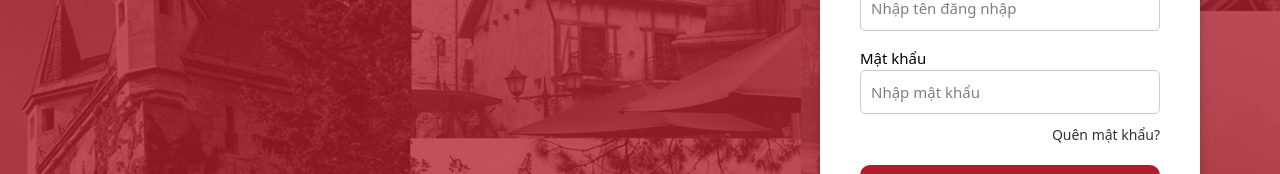
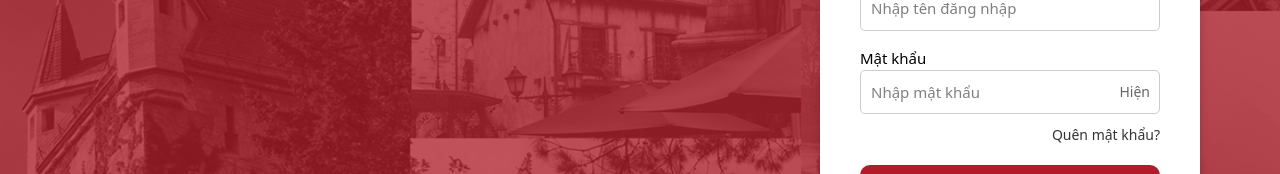
Before and after one commit to ZIziSora2430/Statch, a React (Vite) app in the folder frontend1/: page / in a window 1280 px wide. Shown: the part 324-498 px from the top of the page. Built offline with nearby package versions, Linux system fonts and the light colour scheme; no server answers.

Commit message:
Add password reveal

```diff
--- a/frontend1/src/pages/SignInPage.jsx
+++ b/frontend1/src/pages/SignInPage.jsx
@@ -16,6 +16,7 @@ function SignInPage() {
   // ✅ THÊM: State để lưu thông tin đăng nhập
   const [username, setUsername] = useState("");
   const [password, setPassword] = useState("");
+  const [showPassword, setShowPassword] = useState(false);
   const [loading, setLoading] = useState(false);
 
   // ✅ THÊM: Hàm xử lý submit form - GỌI API LOGIN
@@ -149,22 +150,40 @@ function SignInPage() {
           }}>Mật khẩu</label>
 
           {/* ✅ THÊM: value và onChange để lưu password vào state */}
+          <div style={{ position: "relative", width: "100%" }}>
             <input
-            type="password"
+              type={showPassword ? "text" : "password"}
               placeholder="Nhập mật khẩu"
               value={password}
               onChange={(e) => setPassword(e.target.value)}
               required // ✅ THÊM: Bắt buộc nhập
               style={{
-              padding: '10px',
+                padding: '10px 40px 10px 10px',
                 border: '1px solid #ccc',
                 borderRadius: '5px',
                 width: '100%',
                 marginBottom: '10px',
-
                 fontSize: '15px'
               }}
             />
+            <button
+              type="button"
+              onClick={() => setShowPassword(!showPassword)}
+              style={{
+                position: "absolute",
+                right: "10px",
+                top: 21,
+                transform: "translateY(-50%)",
+                background: "none",
+                border: "none",
+                cursor: "pointer",
+                fontSize: "14px",
+                color: "#666",
+              }}
+            >
+              {showPassword ? "Ẩn" : "Hiện"}
+            </button>
+          </div>
 
           {/* ✅ MỚI CẬP NHẬT: Đổi <a> thành <button> để tránh navigation không mong muốn */}
           <button
--- a/frontend1/src/pages/SignUpPage.jsx
+++ b/frontend1/src/pages/SignUpPage.jsx
@@ -19,7 +19,10 @@ function SignUpPage() {
   const [username, setUsername] = useState("");
   const [email, setEmail] = useState("");
   const [password, setPassword] = useState("");
+  const [showPassword, setShowPassword] = useState(false);
+  const [showPassword2, setShowPassword2] = useState(false);
   const [confirmPassword, setConfirmPassword] = useState("");
+  const [error, setError] = useState("");
   const [role, setRole] = useState("");
   const [loading, setLoading] = useState(false); // ✅ THÊM: Loading state
   const navigate = useNavigate();
@@ -189,14 +192,15 @@ function SignUpPage() {
 
           {/* ✅ THÊM: required */}
           {/* ✅ ĐÃ BỎ: minLength để test dễ hơn */}
+          <div>
             <input
-            type="password"
+              type={showPassword ? "text" : "password"}
               placeholder="Nhập mật khẩu"
               value={password}
               onChange={(e) => setPassword(e.target.value)}
               required // ✅ THÊM
               style={{
-              padding: '10px',
+                padding: '10px 40px 10px 10px',
                 border: '1px solid #ccc',
                 borderRadius: '5px',
                 width: '100%',
@@ -205,6 +209,23 @@ function SignUpPage() {
                 fontSize: '15px'
               }}
             />
+            <button
+              type="button"
+              onClick={() => setShowPassword(!showPassword)}
+              style={{
+                position: "absolute",
+                right: "10px",
+                top: 310,
+                right:50,
+                transform: "translateY(-50%)",
+                background: "none",
+                border: "none",
+                cursor: "pointer",
+                fontSize: "14px",
+                color: "#666",
+              }}
+            >{showPassword ? "Ẩn" : "Hiện"}</button>
+          </div>
 
           {/* Confirm Password */}
           <label style={{
@@ -215,14 +236,15 @@ function SignUpPage() {
           }}>Xác nhận mật khẩu</label>
 
           {/* ✅ THÊM: required */}
+          <div>
             <input
-            type="password"
+              type={showPassword2 ? "text" : "password"}
               placeholder="Nhập lại mật khẩu"
               value={confirmPassword}
               onChange={(e) => setConfirmPassword(e.target.value)}
               required // ✅ THÊM
               style={{
-              padding: '10px',
+                padding: '10px 40px 10px 10px',
                 border: '1px solid #ccc',
                 borderRadius: '5px',
                 width: '100%',
@@ -231,7 +253,38 @@ function SignUpPage() {
                 fontSize: '15px'
               }}
             />
+            <button
+              type="button"
+              onClick={() => setShowPassword2(!showPassword2)}
+              style={{
+                position: "absolute",
+                right: "10px",
+                top: 387,
+                right:50,
+                transform: "translateY(-50%)",
+                background: "none",
+                border: "none",
+                cursor: "pointer",
+                fontSize: "14px",
+                color: "#666",
+              }}
+            >{showPassword2 ? "Ẩn" : "Hiện"}</button>
+          </div>
 
+          {/* ✅ THÊM: Hiển thị thông báo lỗi nếu có */}
+          {/* ✅ MỚI CẬP NHẬT: Thêm background màu đỏ nhạt để dễ nhận biết */}
+          {error && (
+            <p style={{
+              color: '#B01C29', // ✅ MỚI CẬP NHẬT: Dùng màu brand thay vì 'red'
+
+              marginBottom: '10px',
+              fontSize: '13px', // ✅ MỚI CẬP NHẬT: Giảm size từ 14px xuống 13px
+              textAlign: 'center',
+              backgroundColor: '#ffe6e6', // ✅ MỚI THÊM: Background nhạt
+              padding: '8px', // ✅ MỚI THÊM: Padding cho đẹp
+              borderRadius: '5px' // ✅ MỚI THÊM: Bo góc
+            }}>{error}</p>
+          )}
 
           <p style={{
             textAlign: 'right',
```
Lines whose indentation alone changed are shown as unchanged.
